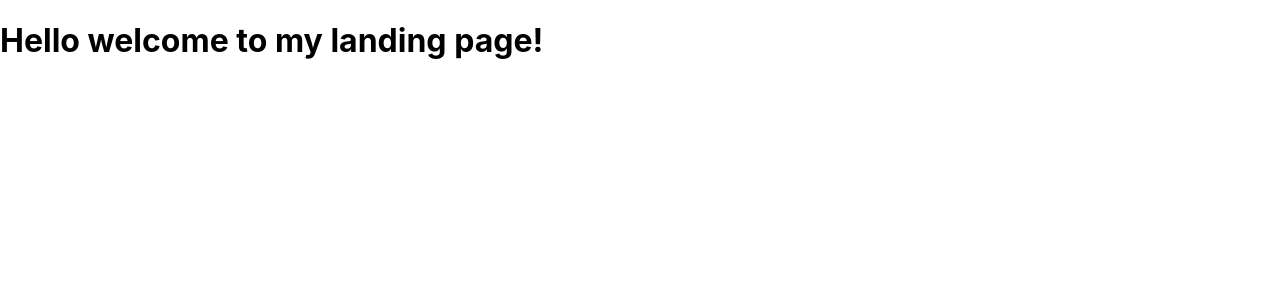
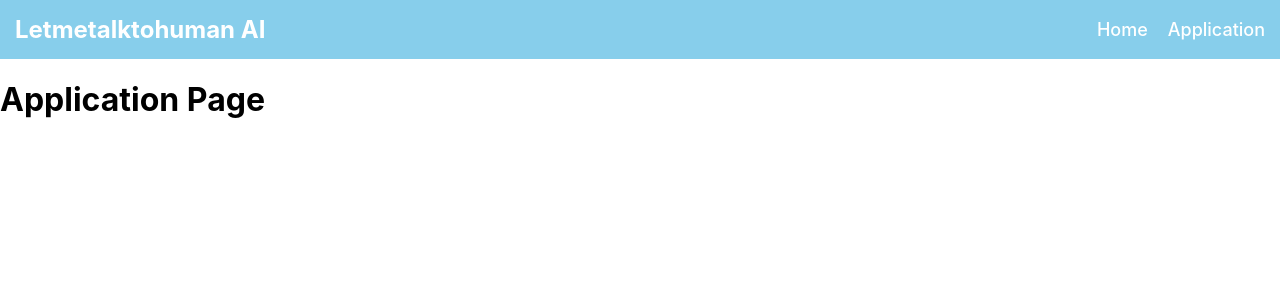
Before and after one commit to ConnectAI-CalHacks/ConnectAI, a React (Create React App) app in the folder letmetalktohuman/: page /app in a window 1280 px wide. Shown: the top 300 px of the page. Built offline with nearby package versions, Linux system fonts and the light colour scheme.

Commit message:
Added routing between pages.

```diff
--- a/letmetalktohuman/package.json
+++ b/letmetalktohuman/package.json
@@ -8,6 +8,7 @@
     "@testing-library/user-event": "^13.5.0",
     "react": "^18.3.1",
     "react-dom": "^18.3.1",
+    "react-router-dom": "^6.27.0",
     "react-scripts": "5.0.1",
     "web-vitals": "^2.1.4"
   },
--- a/letmetalktohuman/src/App.js
+++ b/letmetalktohuman/src/App.js
@@ -1,9 +1,14 @@
 import logo from "./logo.svg";
 import "./App.css";
+import NavBar from "./views/navbar/NavBar";
 import LandingPage from "./views/landing-page/LandingPage";
-
 function App() {
-  return <LandingPage />;
+  return (
+    <>
+      <NavBar />
+      <LandingPage />
+    </>
+  );
 }
 
 export default App;
--- a/letmetalktohuman/src/index.js
+++ b/letmetalktohuman/src/index.js
@@ -1,13 +1,26 @@
-import React from 'react';
-import ReactDOM from 'react-dom/client';
-import './index.css';
-import App from './App';
-import reportWebVitals from './reportWebVitals';
+import React from "react";
+import ReactDOM from "react-dom/client";
+import "./index.css";
+import App from "./App";
+import reportWebVitals from "./reportWebVitals";
+import { createBrowserRouter, RouterProvider } from "react-router-dom";
+import Application from "./views/application/Application";
 
-const root = ReactDOM.createRoot(document.getElementById('root'));
+const router = createBrowserRouter([
+  {
+    path: "/",
+    element: <App />,
+  },
+  {
+    path: "app",
+    element: <Application />,
+  },
+]);
+
+const root = ReactDOM.createRoot(document.getElementById("root"));
 root.render(
   <React.StrictMode>
-    <App />
+    <RouterProvider router={router} />
   </React.StrictMode>
 );
 
--- a/letmetalktohuman/src/views/application/Application.jsx
+++ b/letmetalktohuman/src/views/application/Application.jsx
@@ -1,10 +1,14 @@
 import React from 'react';
 import './AppStyles.css';
+import NavBar from '../navbar/NavBar';
 
-export default function Component() {
+const Application = () => {
     return (
-      <div>
-        <h1>Welcome to the application page!</h1>
-      </div>
+        <div>
+            <NavBar />
+            <h1>Application Page</h1>
+        </div>
     );
-  }
+};
+
+export default Application;
--- /dev/null
+++ b/letmetalktohuman/src/views/navbar/NavBar.jsx
@@ -0,0 +1,52 @@
+import React from 'react';
+import { Link } from "react-router-dom";
+
+export default function NavBar() {
+    const styles = {
+        navbar: {
+            backgroundColor: '#87CEEB', // Sky blue color
+            padding: '15px',
+            display: 'flex',
+            justifyContent: 'space-between',
+            alignItems: 'center',
+        },
+        logo: {
+            fontSize: '24px',
+            fontWeight: 'bold',
+            color: 'white',
+        },
+        menu: {
+            listStyleType: 'none',
+            display: 'flex',
+            margin: 0,
+            padding: 0,
+        },
+        menuItem: {
+            marginLeft: '20px',
+        },
+        link: {
+            textDecoration: 'none',
+            color: 'white',
+            fontSize: '18px',
+            fontWeight: '500',
+        },
+    };
+
+    return (
+        <nav>
+            <div style={styles.navbar}>
+                <div style={styles.logo}>
+                    Letmetalktohuman AI
+                </div>
+                <ul style={styles.menu}>
+                    <li style={styles.menuItem}>
+                        <Link to="/" style={styles.link}>Home</Link>
+                    </li>
+                    <li style={styles.menuItem}>
+                        <Link to="/app" style={styles.link}>Application</Link>
+                    </li>
+                </ul>
+            </div>
+        </nav>
+    );
+};
```
Also changed, not shown: 1 other file (tests, documents, lock files or other folders).
